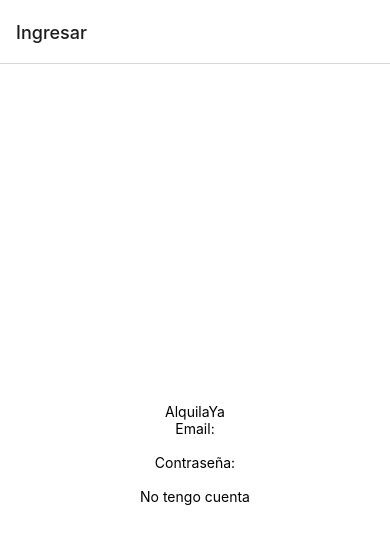
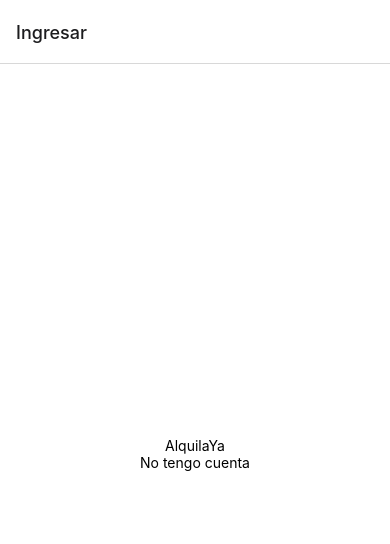
Before and after one commit to vilaslautaro/app-react-native, a React Native app: screen /Login in a window 390 px wide. Shown: the top 544 px of the page. Built offline with nearby package versions, Linux system fonts and the light colour scheme.

Commit message:
updated gitignore

```diff
--- a/navigation/AuthNavigator.js
+++ b/navigation/AuthNavigator.js
@@ -12,11 +12,11 @@ const AuthNavigator = () => {
         options={{ title: "Ingresar" }}
         component={Login}
       />
-      <Stack.Screen
+      {/* <Stack.Screen
         name="Register"
         options={{ title: "Registrarse" }}
         component={Register}
-      />
+      /> */}
     </Stack.Navigator>
   );
 };
--- a/screens/Login/components/FormLogin..js
+++ b/screens/Login/components/FormLogin..js
@@ -6,7 +6,7 @@ import {
   InputStyled,
   LabelStyled,
   TextError,
-} from "../../../styles/Components";
+} from "../../../styles";
 
 export const FormLogin = () => {
   const dispatch = useDispatch();
@@ -24,7 +24,7 @@ export const FormLogin = () => {
   const onSubmit = ({ email, password }) => {
     console.log(email);
     console.log(password);
-    dispatch(loginUser(email, password));
+    //dispatch(loginUser(email, password));
   };
 
   return (
--- a/screens/Login/index.js
+++ b/screens/Login/index.js
@@ -1,13 +1,12 @@
 import { Text } from "react-native";
 import { Screen } from "../../App.styles";
-import { ButtonSecondary, TitleStyled } from "../../styles/Components";
+import { ButtonSecondary, TitleStyled } from "../../styles";
 import { FormLogin } from "./components/FormLogin.";
 
 export const Login = ({ navigation }) => {
   return (
     <Screen>
       <TitleStyled>AlquilaYa</TitleStyled>
-      <FormLogin />
       <ButtonSecondary onPress={() => navigation.navigate("Registrarse")}>
         <Text>No tengo cuenta</Text>
       </ButtonSecondary>
--- a/screens/Register/components/FormRegister.js
+++ b/screens/Register/components/FormRegister.js
@@ -6,7 +6,7 @@ import {
   InputStyled,
   LabelStyled,
   TextError,
-} from "../../../styles/Components";
+} from "../../../styles";
 
 export const FormRegister = () => {
   const dispatch = useDispatch();
--- a/screens/Register/index.js
+++ b/screens/Register/index.js
@@ -1,6 +1,6 @@
 import { Text } from "react-native";
 import { Screen } from "../../App.styles";
-import { ButtonSecondary, TitleStyled } from "../../styles/Components";
+import { ButtonSecondary, TitleStyled } from "../../styles";
 import { FormRegister } from "./components/FormRegister";
 
 export const Register = ({ navigation }) => {
```
Also changed, not shown: styles/index.js (renamed from styles/Components.js), 1 other file (tests, documents, lock files or other folders).
